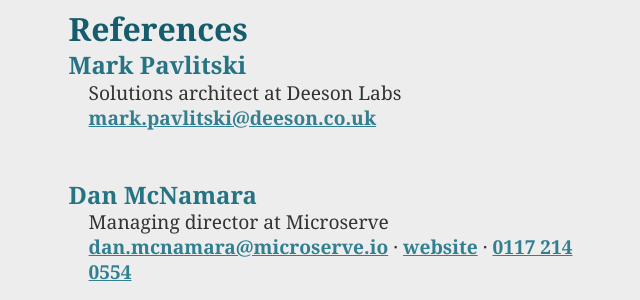
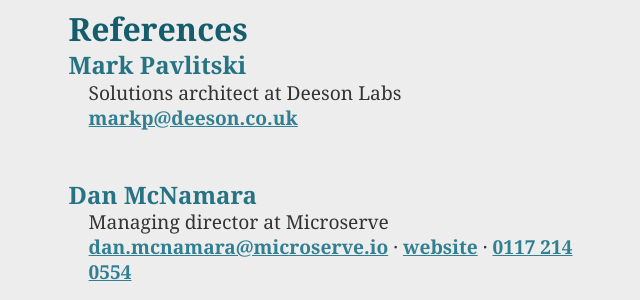
Before and after one commit to Tawreh/cv, a PHP site: page / in a window 1280 px wide. Shown: the part 5005-5305 px from the top of the page, without its empty margins (85-725 px from the left). Run offline with PHP 8.4, Linux system fonts and the light colour scheme; some libraries are stand-ins or nearby versions.

Commit message:
Update Mark's email address.

```diff
--- a/index.php
+++ b/index.php
@@ -142,7 +142,7 @@
         <dd>
           <p>
             Solutions architect at Deeson Labs<br />
-            <a href="mailto:mark.pavlitski@deeson.co.uk">mark.pavlitski@deeson.co.uk</a>
+            <a href="mailto:markp@deeson.co.uk">markp@deeson.co.uk</a>
           </p>
         </dd>
 
```
Also changed, not shown: README.md.
